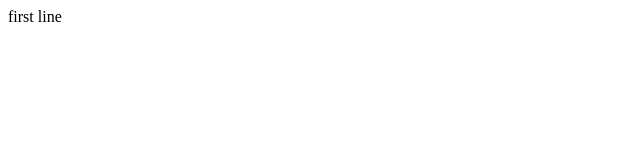
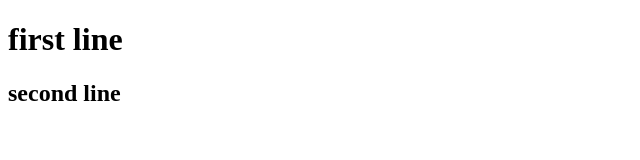
Before and after one commit to maheshbhagat/study, a plain HTML site: page index.html in a window 1280 px wide. Shown: the whole page, without its empty margins (0-640 px from the left). Drawn offline with Linux system fonts and the light colour scheme.

Commit message:
second line added in index.html

```diff
--- a/index.html
+++ b/index.html
@@ -6,6 +6,7 @@
     <title>Document</title>
 </head>
 <body>
-    first line
+    <h1>first line</h1>
+    <h2>second line</h2>
 </body>
 </html>
```
